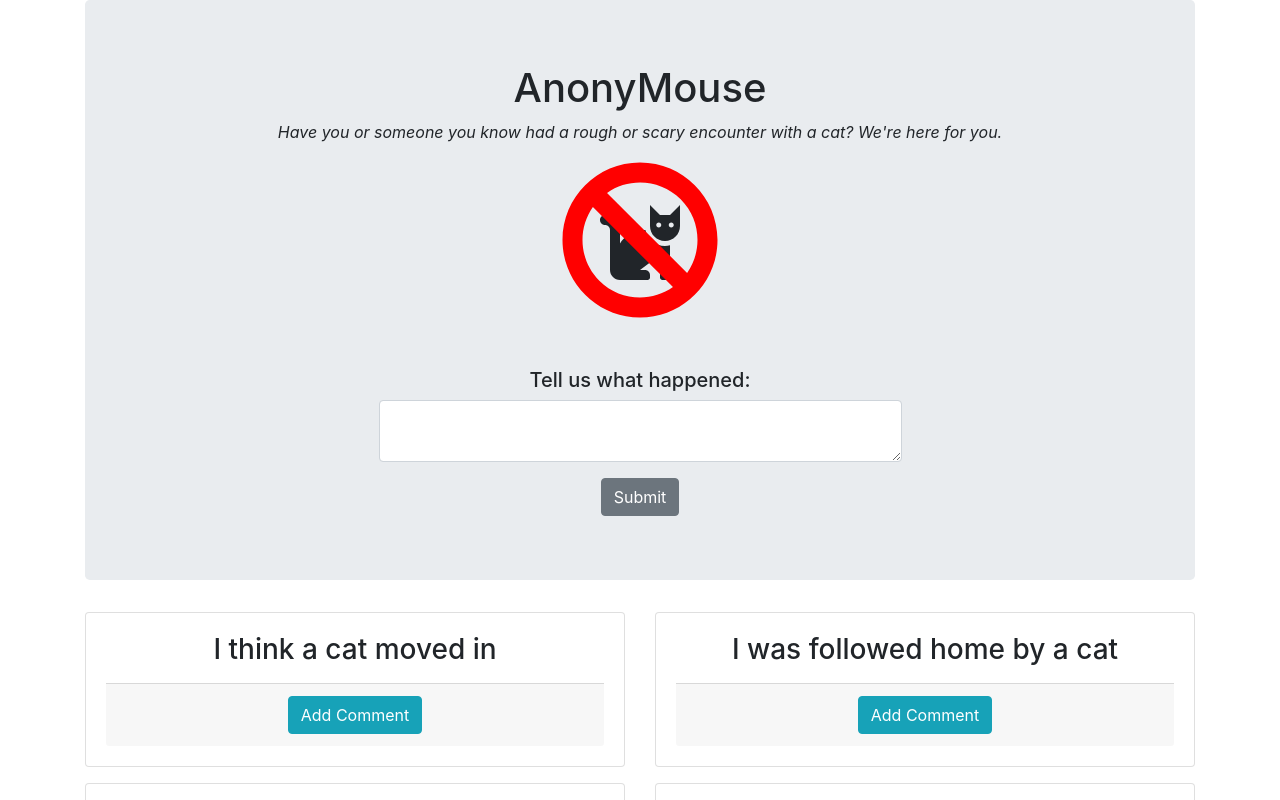
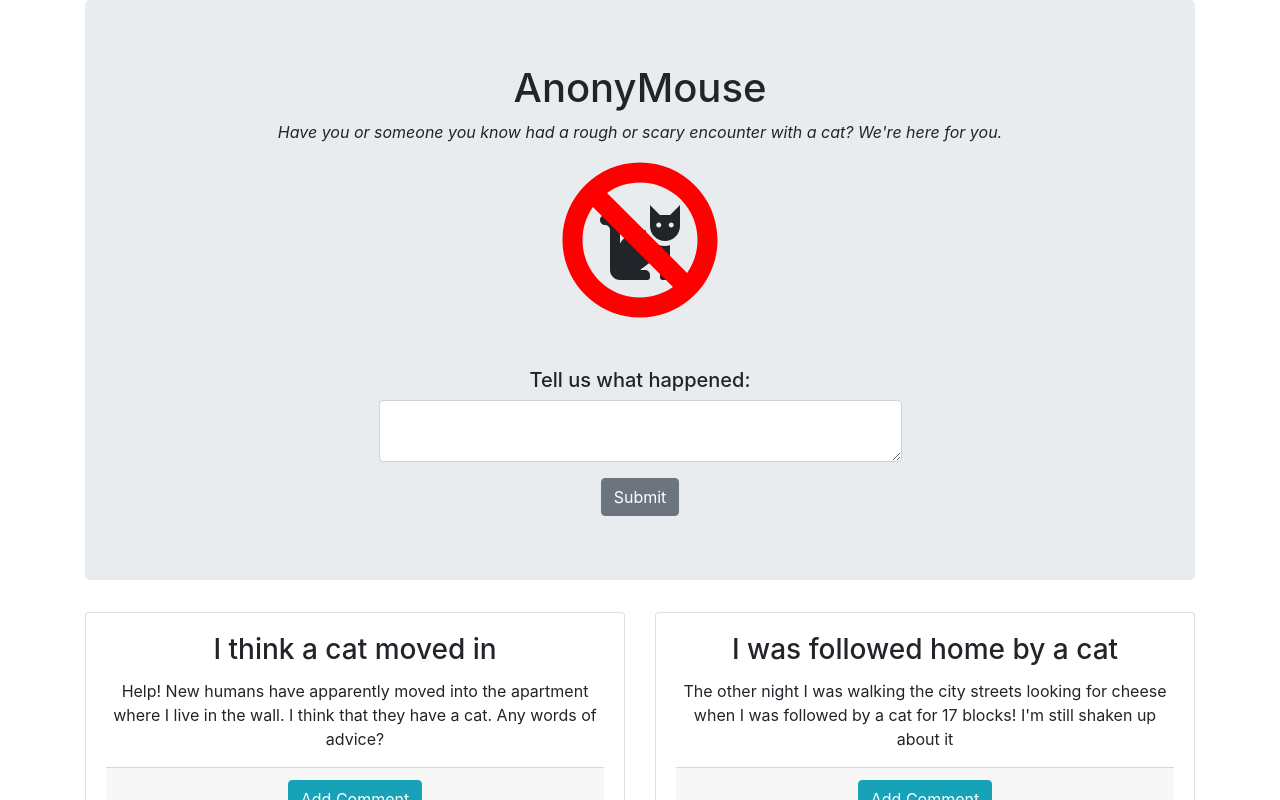
Before and after one commit to Opyskoty/anonymouse, a React (Create React App) app: page /main in a window 1280 px wide. Shown: the top 800 px of the page. Built offline with nearby package versions, Linux system fonts and the light colour scheme.

Commit message:
add card component for different posts

```diff
--- a/src/components/PostCard.js
+++ b/src/components/PostCard.js
@@ -17,7 +17,7 @@ function PostCard({ post }) {
           <CardTitle>
             <h3>{post.title}</h3>
           </CardTitle>
-          <CardText>{post.post}</CardText>
+          <CardText>{post.description}</CardText>
           <CardFooter>
             <Button color="info">Add Comment</Button>
           </CardFooter>
```
